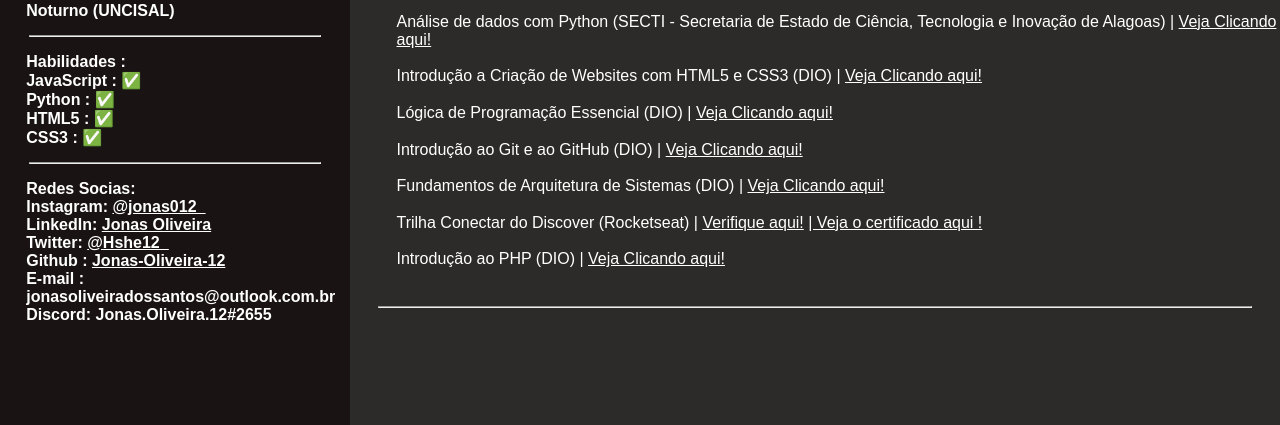
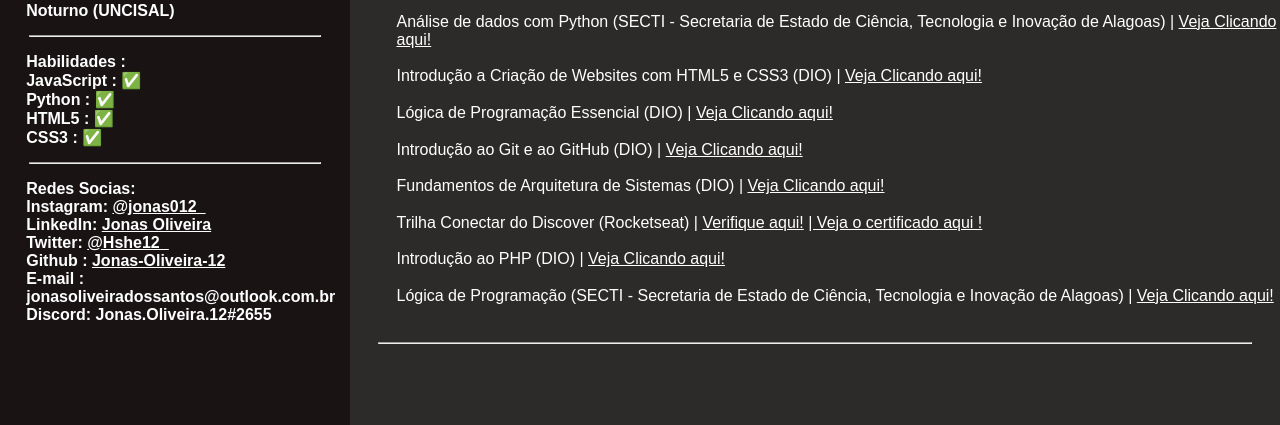
Before and after one commit to Jonas-Oliveira-12/Jonas-web-site, a plain HTML site: page index.html in a window 1280 px wide. Shown: the part 375-800 px from the top of the page. Drawn offline with Linux system fonts and the light colour scheme.

Commit message:
Adicionado Curso
Lógica de Programação da SECTI  adicionado no site

```diff
--- a/index.html
+++ b/index.html
@@ -91,6 +91,9 @@
             <p class="curso_sobre">
                 Introdução ao PHP (DIO) | <a href="https://www.dio.me/certificate/7436D25E/" target="_blank">Veja Clicando aqui!</a>
             </p>
+            <p class="curso_sobre">
+                Lógica de Programação (SECTI - Secretaria de Estado de Ciência, Tecnologia e Inovação de Alagoas) | <a href="docs\Lógica de Programação.pdf" target="_blank">Veja Clicando aqui!</a>
+            </p>
             <div class="barra">
                 <hr>
             </div>
```
Also changed, not shown: 1 other file.
